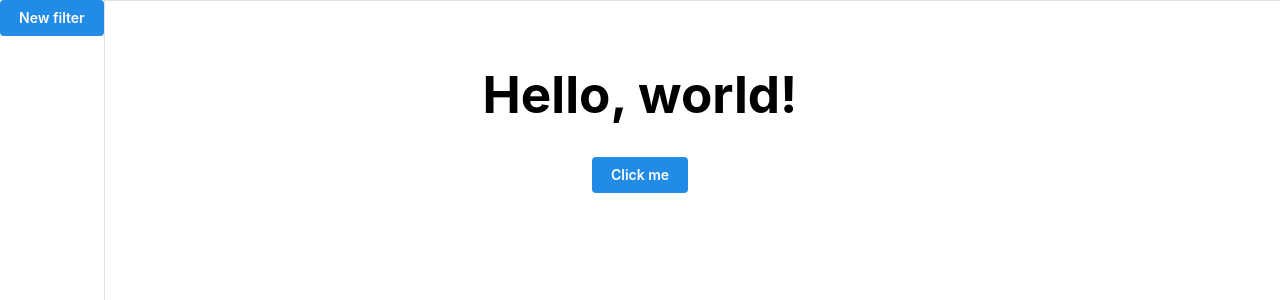
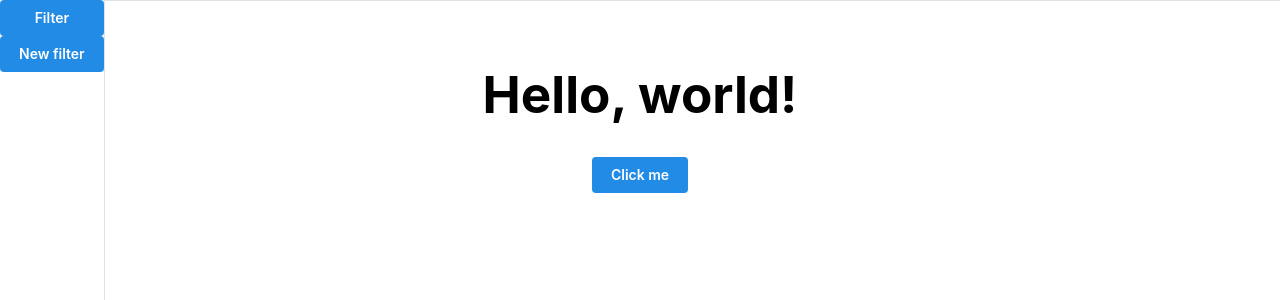
Before and after one commit to GlazeTech/TeraStore, a React (Vite) app in the folder frontend/: page / in a window 1280 px wide. Shown: the top 300 px of the page. Built offline with nearby package versions, Linux system fonts and the light colour scheme.

Commit message:
Added missing git add

```diff
--- a/frontend/src/components/FilterMenu.tsx
+++ b/frontend/src/components/FilterMenu.tsx
@@ -1,5 +1,5 @@
 import * as M from "@mantine/core";
-import { getKeyValues, getPulseKeys } from "api";
+import { getFilteredPulses, getKeyValues, getPulseKeys } from "api";
 import { PulseFilter } from "interfaces";
 import { useEffect, useState } from "react";
 
@@ -59,6 +59,10 @@ function FilterMenu() {
 
 	return (
 		<>
+			<M.Button onClick={() => getFilteredPulses(pulseFilters)}>
+				Filter
+			</M.Button>
+
 			<M.Popover opened={newFilterIsOpen} position="right-start" offset={5}>
 				<M.Popover.Target>
 					<M.Button onClick={() => setNewFilterIsOpen((o: boolean) => !o)}>
```
